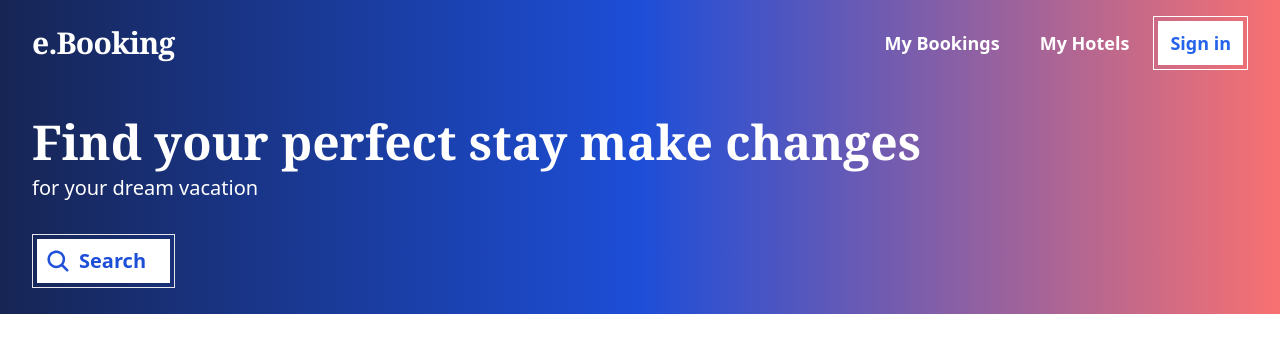
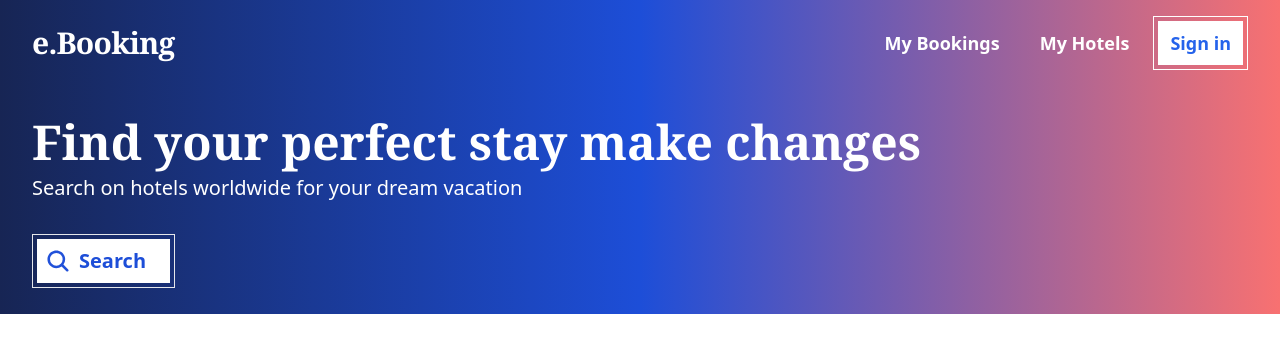
Before and after one commit to EmaanZaffar/e.bookingfrontend, a React (Vite) app: page / in a window 1280 px wide. Shown: the top 352 px of the page. Built offline with nearby package versions, Linux system fonts and the light colour scheme.

Commit message:
undo paragraph

```diff
--- a/src/components/Hero.jsx
+++ b/src/components/Hero.jsx
@@ -5,7 +5,9 @@ const Hero = () => {
         <h1 className="text-white text-4xl lg:text-5xl font-semibold font-serif">
           Find your perfect stay make changes
         </h1>
-        <p className="text-white text-lg md:text-xl">for your dream vacation</p>
+        <p className="text-white text-lg md:text-xl">
+          Search on hotels worldwide for your dream vacation
+        </p>
       </div>
     </div>
   );
```
